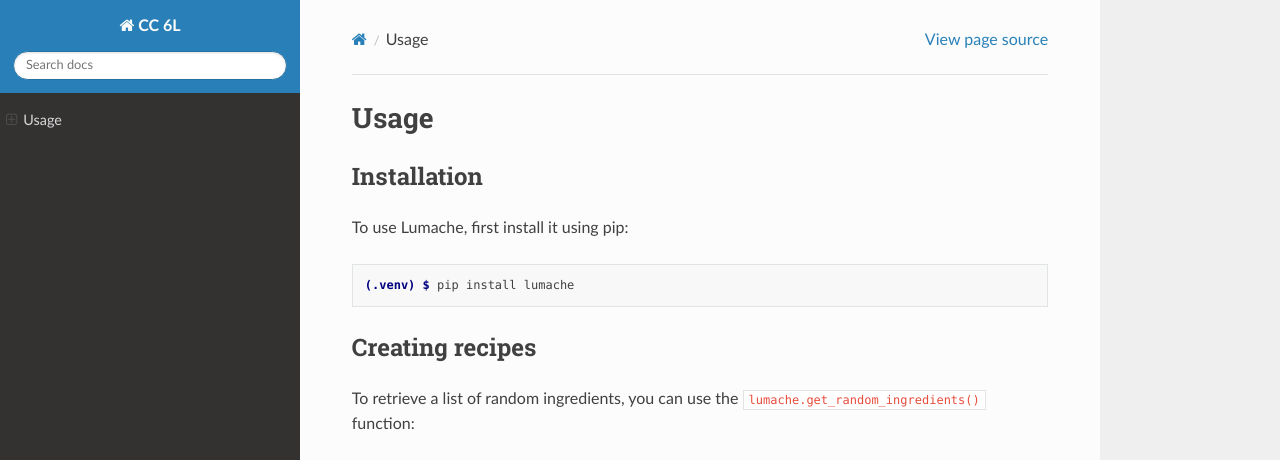
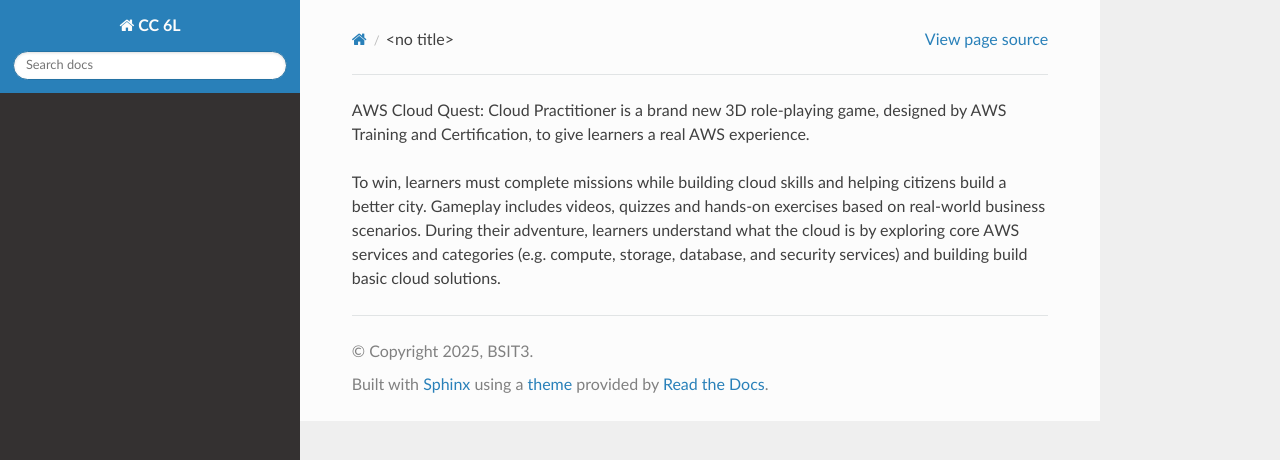
Before and after one commit to user-5005/Aws-Cloud_Practitioner, a Sphinx documentation site: the page built from docs/source/usage.rst, in a window 1280 px wide and 1036 px high. Shown: the top 460 px of the window. Built offline with Sphinx 7.4.7 and the Read the Docs theme 3.1.0, drawn with Linux system fonts in a browser that asks for light colours; pages that are not in the unit, such as notebooks, are missing from menus; some of the changed text lies outside the part shown; grey boxes are pictures that could not be loaded.

Commit message:
Update introduction.rst

```diff
--- a/docs/source/usage.rst
+++ b/docs/source/usage.rst
@@ -1,33 +1,5 @@
-Usage
-=====
+AWS Cloud Quest: Cloud Practitioner is a brand new 3D role-playing game, designed by AWS Training and Certification, to give learners a real AWS experience.
 
-.. _installation:
-
-Installation
-------------
-
-To use Lumache, first install it using pip:
-
-.. code-block:: console
-
-   (.venv) $ pip install lumache
-
-Creating recipes
-----------------
-
-To retrieve a list of random ingredients,
-you can use the ``lumache.get_random_ingredients()`` function:
-
-.. autofunction:: lumache.get_random_ingredients
-
-The ``kind`` parameter should be either ``"meat"``, ``"fish"``,
-or ``"veggies"``. Otherwise, :py:func:`lumache.get_random_ingredients`
-will raise an exception.
-
-.. autoexception:: lumache.InvalidKindError
-
-For example:
-
->>> import lumache
->>> lumache.get_random_ingredients()
-['shells', 'gorgonzola', 'parsley']
+To win, learners must complete missions while building cloud skills and helping citizens build a better city.
+Gameplay includes videos, quizzes and hands-on exercises based on real-world business scenarios.
+During their adventure, learners understand what the cloud is by exploring core AWS services and categories (e.g. compute, storage, database, and security services) and building build basic cloud solutions.
```
